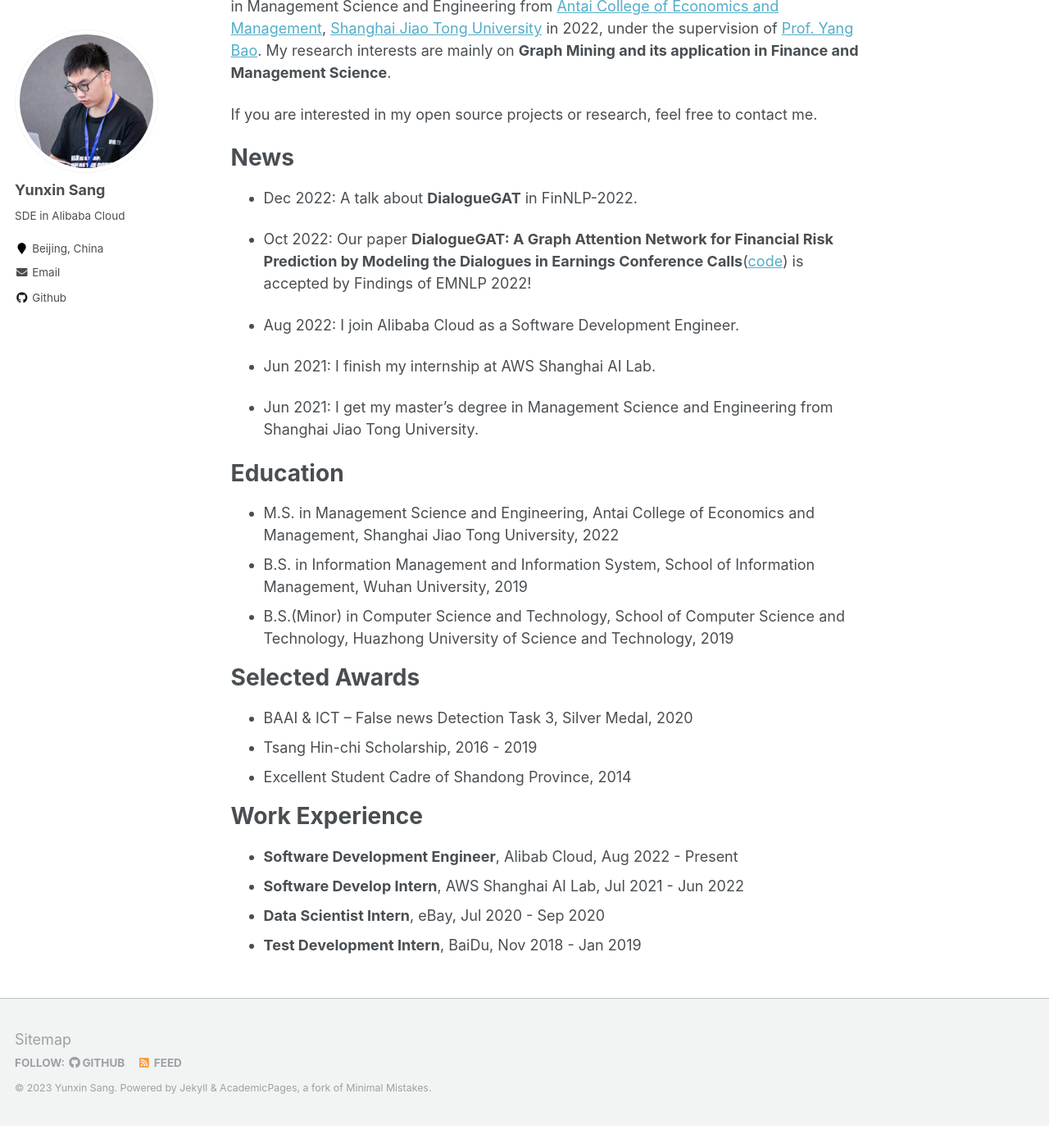
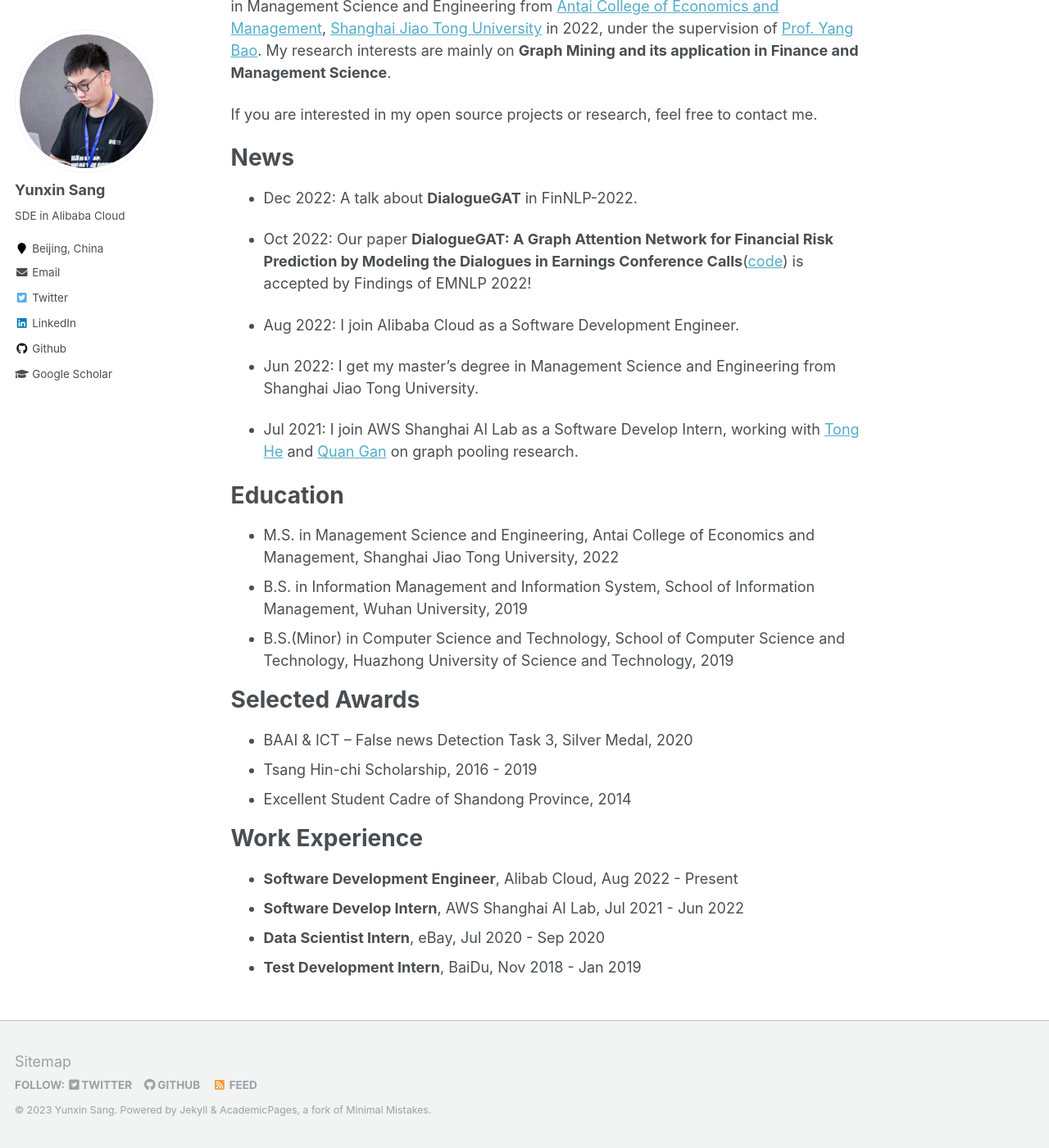
Before and after one commit to sangyx/sangyx.github.io, a Jekyll site: the page built from _pages/about.md, in a window 1280 px wide and 1400 px high, scrolled down 193 px. Shown: the whole window at 82% size. Built offline with Jekyll 4.4.1, drawn with Linux system fonts in a browser that asks for light colours; before the commit the page ends 1566 px from its top, so only the background shows below that.

Commit message:
update about me

```diff
--- a/_config.yml
+++ b/_config.yml
@@ -57,12 +57,12 @@ yandex_site_verification :
 
 # Social Sharing
 twitter:
-  username               : &twitter
+  username               : &twitter "sangyx97"
 facebook:
   username               :
   app_id                 :
   publisher              :
-og_image                 :  # Open Graph/Twitter default site image
+og_image                 :  "icon.jpg" # Open Graph/Twitter default site image
 # For specifying social profiles
 # - https://developers.google.com/structured-data/customize/social-profiles
 social:
@@ -86,7 +86,7 @@ author:
   location         : "Beijing, China"
   employer         :
   pubmed           :
-  googlescholar    :
+  googlescholar    : "https://scholar.google.com.hk/citations?hl=zh-CN&user=Yk8TjrsAAAAJ"
   email            : "sangyunxin@gmail.com"
   researchgate     :  # example: "https://www.researchgate.net/profile/yourprofile"
   uri              :
@@ -102,14 +102,14 @@ author:
   instagram        :
   impactstory      :
   lastfm           :
-  linkedin         :
+  linkedin         : "sangyx"
   orcid            :
   pinterest        :
   soundcloud       :
   stackoverflow    :
   steam            :
   tumblr           :
-  twitter          :
+  twitter          : *twitter
   vine             :
   weibo            :
   xing             :
--- a/_pages/about.md
+++ b/_pages/about.md
@@ -20,9 +20,9 @@ If you are interested in my open source projects or research, feel free to conta
 
 - Aug 2022: I join Alibaba Cloud as a Software Development Engineer.
 
-- Jun 2021: I finish my internship at AWS Shanghai AI Lab.
+- Jun 2022: I get my master's degree in Management Science and Engineering from Shanghai Jiao Tong University.
 
-- Jun 2021: I get my master's degree in Management Science and Engineering from Shanghai Jiao Tong University.
+- Jul 2021: I join AWS Shanghai AI Lab as a Software Develop Intern, working with [Tong He](https://hetong007.github.io/) and [Quan Gan](https://www.amazon.science/author/quan-gan) on graph pooling research.
 
 # Education
 
```
Also changed, not shown: _pages/projects.md (+1 -1 lines), images/icon.jpg (added).
